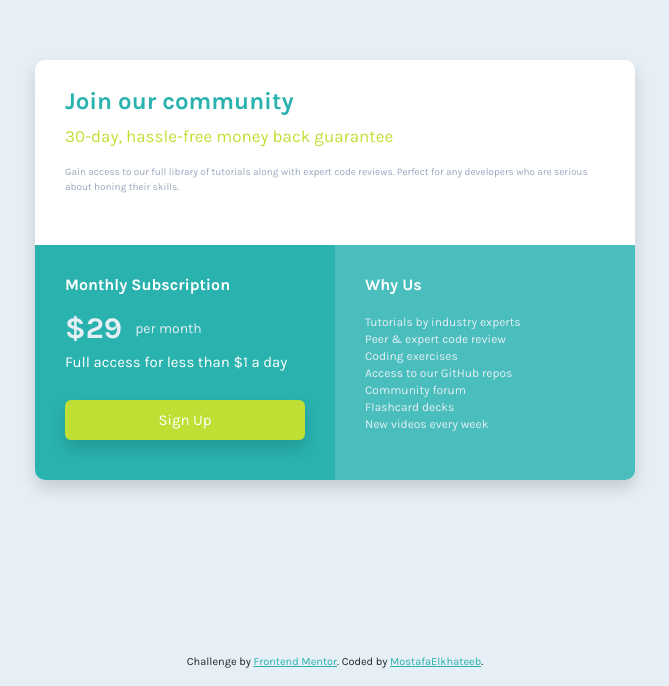
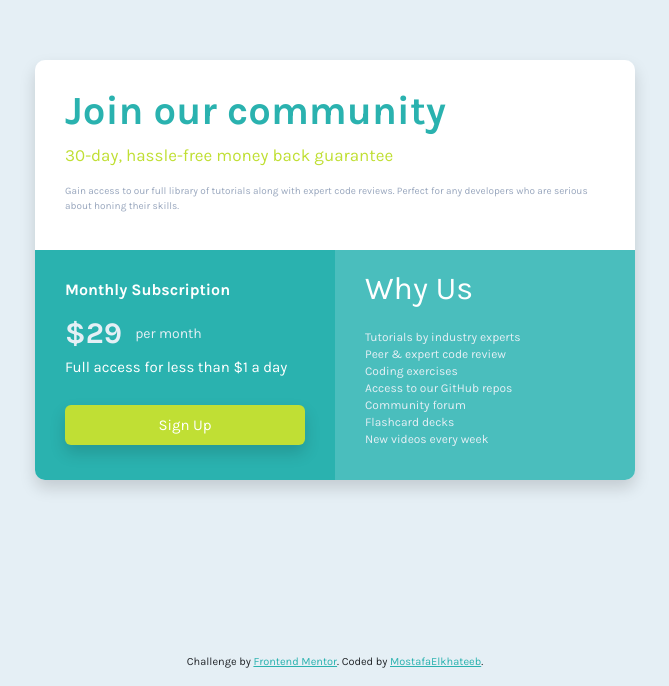
Before and after one commit to melkhateeb193/single-price-grid-component-master, a plain HTML site: page index.html in a window 1280 px wide. Shown: the part 114-800 px from the top of the page, without its empty margins (305-974 px from the left). Drawn offline with Linux system fonts and the light colour scheme.

Commit message:
second2 commit

```diff
--- a/css/style.css
+++ b/css/style.css
@@ -43,7 +43,7 @@ main{
     grid-column: 1/3;
     grid-row: 1/3;
     padding: 20px 30px 20px 30px;}
-.community h4 {
+.community h1 {
     color: var(--Cyan);
     font-weight: 700;
     margin-top: 7px;
@@ -59,7 +59,7 @@ main{
 .signUp{
     background-color: var(--Cyan) ;
     padding: 20px 30px 0px 30px;}
-.signUp h6 {
+.signUp h2 {
     font-weight: 700;
     color: white;
     margin-top: 10px;
--- a/index.html
+++ b/index.html
@@ -17,19 +17,19 @@
   <main>
     <div class="container g-0 shadow">
     <div class="community">
-      <h4>Join our community</h4>
+      <h1>Join our community</h1>
       <P class="line-1">30-day, hassle-free money back guarantee</P>
       <P class="line-2">Gain access to our full library of tutorials along with expert code reviews.
         Perfect for any developers who are serious about honing their skills.</P>
     </div>
     <div class="signUp">
-      <h6>Monthly Subscription</h6>
+      <h2>Monthly Subscription</h2>
       <P class="price"><span class="p">$29</span><span class="month">per month</span></P>
       <p class="access"> Full access for less than $1 a day</p>
       <button class="btn w-100 text-white shadow">Sign Up</button>
     </div>
     <div class="whyUs text-white">
-      <h6>Why Us</h6>
+      <h2>Why Us</h2>
       <p>Tutorials by industry experts  <br>
         Peer & expert code review  <br>
         Coding exercises <br>
```
